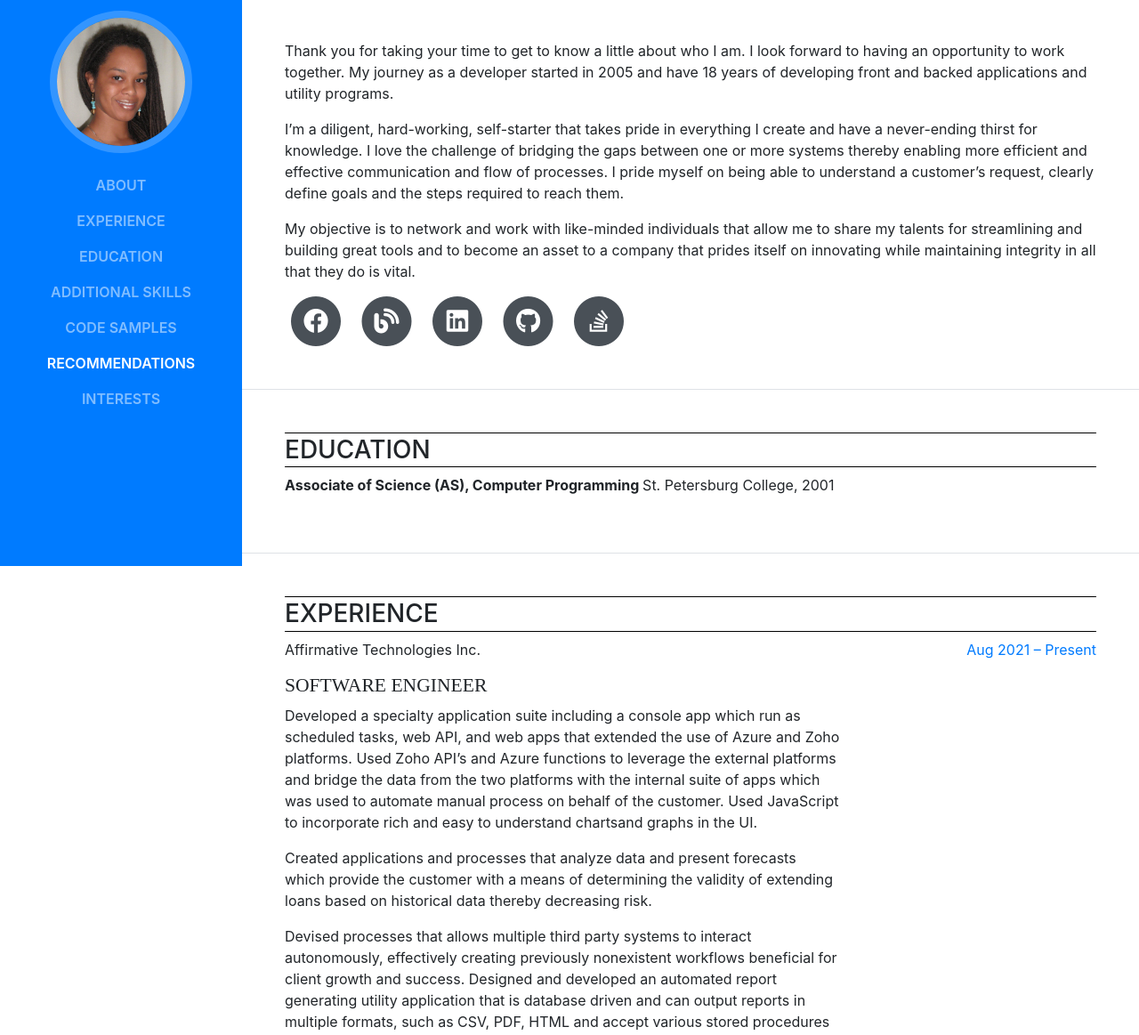
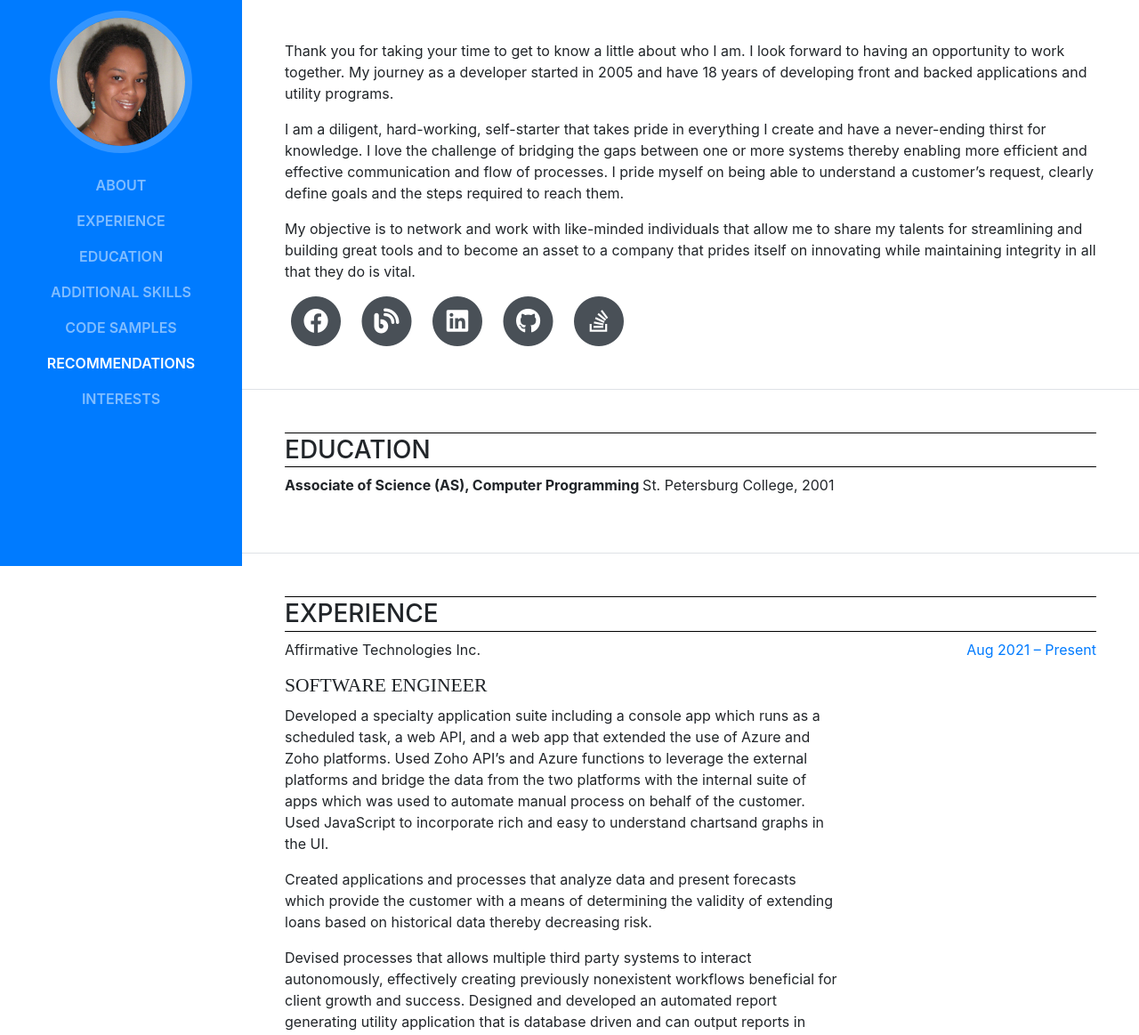
Before and after one commit to technificentConsulting/technificentconsulting.github.io, a website with bundled scripts: page index.html in a window 1280 px wide. Shown: the part 164-1327 px from the top of the page at 89% size. Built offline with nearby package versions, Linux system fonts and the light colour scheme; a web font is replaced by a local one.

Commit message:
grammar correction

```diff
--- a/index.html
+++ b/index.html
@@ -89,7 +89,7 @@
                     Thank you for taking your time to get to know a little about who I am. I look forward to having an opportunity to work together. My journey as a developer started in 2005 and have 18 years of developing front and backed applications and utility programs.
                 </p>
                 <p>
-                    I’m a diligent, hard-working, self-starter that takes pride in everything I create and have a never-ending thirst for knowledge. I love the challenge of bridging the gaps between one or more systems thereby enabling more efficient and effective communication and flow of processes. I pride myself on being able to understand a customer’s request, clearly define goals and the steps required to reach them.
+                    I am a diligent, hard-working, self-starter that takes pride in everything I create and have a never-ending thirst for knowledge. I love the challenge of bridging the gaps between one or more systems thereby enabling more efficient and effective communication and flow of processes. I pride myself on being able to understand a customer’s request, clearly define goals and the steps required to reach them.
                 </p>
                 <p>
                     My objective is to network and work with like-minded individuals that allow me to share my talents for streamlining and building great tools and to become an asset to a company that prides itself on innovating while maintaining integrity in all that they do is vital.
@@ -161,22 +161,18 @@
                         <div class=" mb-3">Affirmative Technologies Inc.</div>
                         <h3 class="subheading western">Software Engineer</h3>
                         <p>
-                            Developed a specialty application suite including a console app which run as scheduled tasks, web API, and web apps that extended the use of Azure and Zoho platforms. Used Zoho API’s
-                            and Azure functions to leverage the external platforms and bridge the data from the two
-                            platforms with the internal suite of apps which was used to automate manual process on
+                            Developed a specialty application suite including a console app which runs as a scheduled task, a web API, and a web app that extended the use of Azure and Zoho platforms. Used Zoho API’s
+                            and Azure functions to leverage the external platforms and bridge the data from the two platforms with the internal suite of apps which was used to automate manual process on
                             behalf of the customer. Used JavaScript to incorporate rich and easy to understand chartsand graphs in the UI.
                         </p>
                         <p>
                             Created applications and processes that analyze data and present forecasts which provide the customer with a means of determining the validity of extending loans based on historical data thereby decreasing risk.
                         </p>
                         <p>
-                            Devised processes that allows multiple third party systems to interact autonomously,
-                            effectively creating previously nonexistent workflows beneficial for client growth and
-                            success. Designed and developed an automated report generating utility application that is database driven and can output reports in multiple formats, such as CSV, PDF, HTML and accept various stored procedures and parameters including JSON formatted object configurations.
+                            Devised processes that allows multiple third party systems to interact autonomously, effectively creating previously nonexistent workflows beneficial for client growth and success. Designed and developed an automated report generating utility application that is database driven and can output reports in multiple formats, such as CSV, PDF, HTML and accept various stored procedures and parameters including JSON formatted object configurations.
                         </p>
                         <p>
-                            Maintained and improved an application to encrypt and decrypt sensitive data files and
-                            enable secure communication to and from the customer.
+                            Maintained and improved an application to encrypt and decrypt sensitive data files and enable secure communication to and from the customer.
                             Improved internal processes by creating an implementation application that leverages a test project, produces an HTML report after running a series of tests to check and validates the status of multiple manual processes. Handles tasks such as validating API health endpoints, SQL permissions, and application users.
 
                         </p>
```
